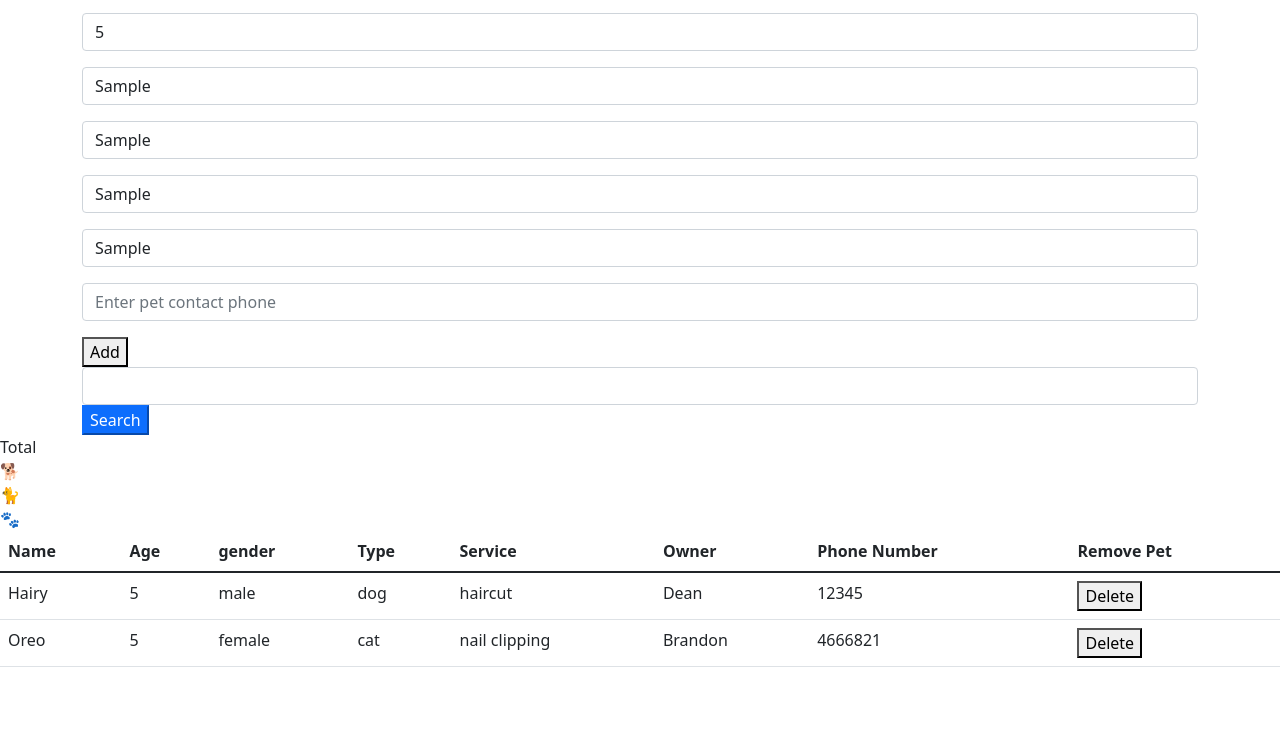
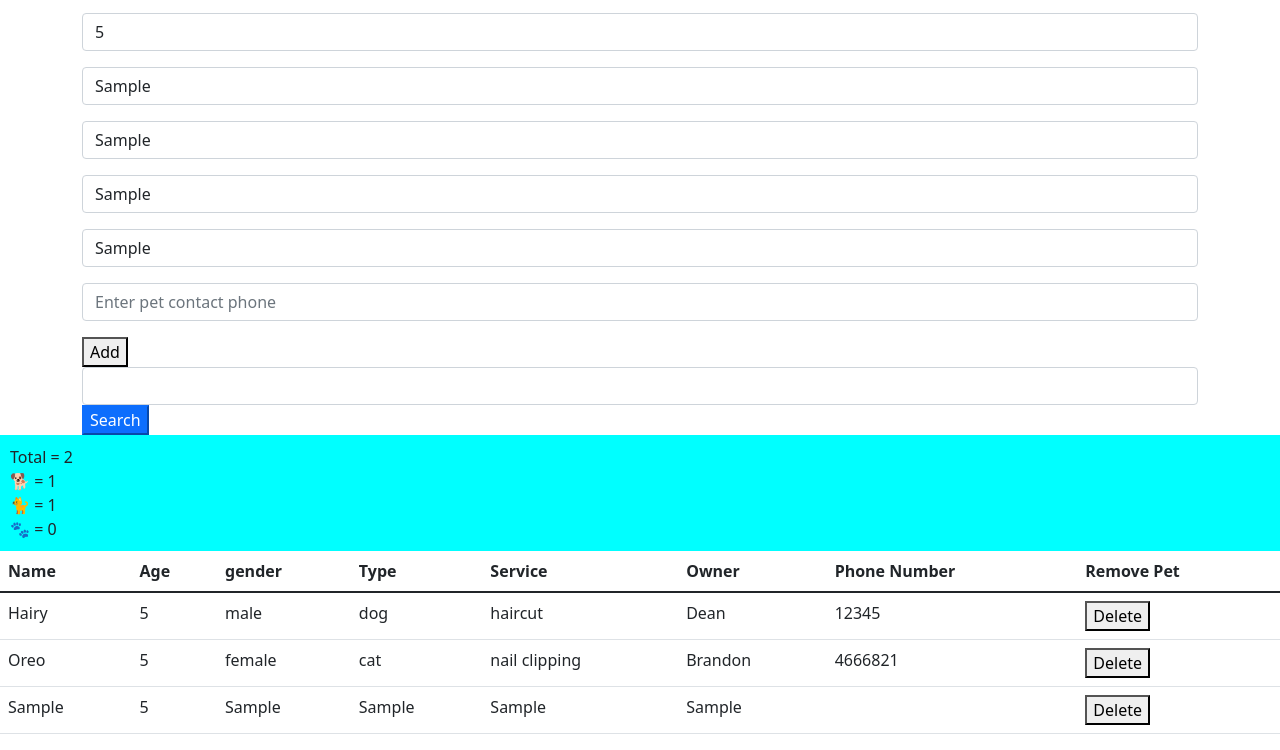
Before and after one commit to brandon-genius/petSalon104, a plain HTML site: page register.html in a window 1280 px wide. Both pictures are taken after typing "Sample", "5", "Sample", "Sample", "Sample", "Sample" into the empty fields and a click on the button "Add". Shown: the part 143-893 px from the top of the page. Before the commit the page ends 826 px from the top, so only its background shows below. Drawn offline with nearby package versions, Linux system fonts and the light colour scheme.

Commit message:
final
final

```diff
--- a/Scripts/register.js
+++ b/Scripts/register.js
@@ -1,17 +1,38 @@
 //create constructor
-let x=0;
-function Pet(name,age,gender,type,service,owner,contactPhone){
-    this.petName=name;
-    this.petAge=age;
-    this.petGender=gender;
-    this.petType=type;
-    this.petService=service;
-    this.petOwner=owner;
-    this.petContact=contactPhone;
-    this.id=x++;
+let x = 0;
+function Pet(name, age, gender, type, service, owner, contactPhone) {
+  this.petName = name;
+  this.petAge = age;
+  this.petGender = gender;
+  this.petType = type;
+  this.petService = service;
+  this.petOwner = owner;
+  this.petContact = contactPhone;
+  this.id = x++;
 }
 
-//get info from inputs
+
+function isValid(aPet) {
+  //returnfalse when pet is not valid
+  //return true if pet is valid
+  let valid = true;
+  if (aPet.petName.length == 0) {
+    valid = false;
+    console.log("Invalid Name");
+  }
+  if (aPet.petAge.length == 0) {
+    valid = false;
+    console.log("Invalid Age");
+  }
+  if ((aPet.petService.length = 0)) {
+    valid = false;
+    console.log("Invalid Service");
+  }
+
+  return valid;
+}
+
+function register() {
   let inputPetName = document.getElementById("txtpetName").value;
   let inputPetAge = document.getElementById("txtpetAge").value;
   let inputPetGender = document.getElementById("txtgender").value;
@@ -19,48 +40,38 @@ let inputPetType = document.getElementById("txtpetType").value;
   let inputPetService = document.getElementById("txtpetService").value;
   let inputPetOwner = document.getElementById("txtpetOwner").value;
   let inputPetContact = document.getElementById("txtpetNumber").value;
-
-function isValid(aPet){
-    //returnfalse when pet is not valid
-    //return true if pet is valid
-    let valid=true
-    if(aPet.petName.length==0){
-        valid=false;
-        console.log("Invalid Name")
-    }
-    if(aPet.petAge.length==0){
-        valid=false;
-        console.log("Invalid Age")
-    }
-    if(aPet.petService.length=0){
-        valid=false
-        console.log("Invalid Service")
-    }
-
-    return valid;
-}
-
-
-
-
-function register(){
-    console.log(inputPetName.value,inputPetAge.value,inputPetGender.value,inputPetType.value,inputPetService.value,inputPetOwner.value,inputPetContact.value);
+  console.log(
+    inputPetName,
+    inputPetAge,
+    inputPetGender,
+    inputPetType,
+    inputPetService,
+    inputPetOwner,
+    inputPetContact
+  );
   //create object
-    let thePet = new Pet(inputPetName.value,inputPetAge.value,inputPetGender.value,inputPetType.value,inputPetService.value,inputPetOwner.value,inputPetContact.value);
+  let thePet = new Pet(
+    inputPetName,
+    inputPetAge,
+    inputPetGender,
+    inputPetType,
+    inputPetService,
+    inputPetOwner,
+    inputPetContact
+  );
   console.log(thePet);
 
-    if(isValid(thePet)){
+  if (isValid(thePet)) {
     //push object
     petSalon.pets.push(thePet);
     displayPetsTable();
   }
 }
 
-
-function displayPetsTable(){
-    let row="";
-    for(let i=0;i<petSalon.pets.length;i++){
-        row+=`
+function displayPetsTable() {
+  let row = "";
+  for (let i = 0; i < petSalon.pets.length; i++) {
+    row += `
             <tr id="${petSalon.pets[i].id}">
             <td>${petSalon.pets[i].petName}</td>
             <td>${petSalon.pets[i].petAge}</td>
@@ -72,47 +83,56 @@ function displayPetsTable(){
             <td> <button onclick="deletePet(${petSalon.pets[i].id});">Delete</button></td>
             </tr> `;
   }
-    document.getElementById("petTable").innerHTML=row;
+  document.getElementById("petTable").innerHTML = row;
 }
 
-function deletePet(petId){
+function deletePet(petId) {
   console.log("Delete pet", petId);
   //travel array to search petId
-    for( i=0; i<petSalon.pets.length;i++){
-        let pet=petSalon.pets[i];
-        if(pet.id==petId){
-            deleteIndex=i;
+  for (i = 0; i < petSalon.pets.length; i++) {
+    let pet = petSalon.pets[i];
+    if (pet.id == petId) {
+      deleteIndex = i;
       console.log("I found the pet", deleteIndex);
     }
   }
-    petSalon.pets.splice(deleteIndex,1);
+  petSalon.pets.splice(deleteIndex, 1);
   document.getElementById(petId).remove();
 }
-function searchPet(){
-    let searchString=document.getElementById("txtSearch").value;
+function searchPet() {
+  let searchString = document.getElementById("txtSearch").value;
   console.log(searchString);
-    for( i=0; i<petSalon.pets.length;i++){
-        let pet=petSalon.pets[i];
-        if(pet.petName.toLowerCase()==searchString.toLowerCase() ||
-        pet.petGender.toLowerCase()==searchString.toLowerCase() ||
-        pet.petType.toLowerCase()==searchString.toLowerCase() ||
-        pet.petService.toLowerCase()==searchString.toLowerCase()||
-        pet.petOwner.toLowerCase()==searchString.toLowerCase()){
+  for (i = 0; i < petSalon.pets.length; i++) {
+    let pet = petSalon.pets[i];
+    if (
+      pet.petName.toLowerCase() == searchString.toLowerCase() ||
+      pet.petGender.toLowerCase() == searchString.toLowerCase() ||
+      pet.petType.toLowerCase() == searchString.toLowerCase() ||
+      pet.petService.toLowerCase() == searchString.toLowerCase() ||
+      pet.petOwner.toLowerCase() == searchString.toLowerCase()
+    ) {
       console.log("I Found the Pet");
-            document.getElementById(pet.id).classList.add('bg-color');
-        }
-        else{
-            document.getElementById(pet.id).classList.remove('bg-color');
+      document.getElementById(pet.id).classList.add("bg-color");
+    } else {
+      document.getElementById(pet.id).classList.remove("bg-color");
     }
   }
 }
 
-function init(){
+function init() {
   //create some pets
-    let hairy = new Pet("Hairy", 5,"male","dog","haircut","Dean",12345);
-    let Oreo = new Pet("Oreo", 5,"female","cat","nail clipping","Brandon",4666821);
-    petSalon.pets.push(hairy,Oreo);
+  let hairy = new Pet("Hairy", 5, "male", "dog", "haircut", "Dean", 12345);
+  let Oreo = new Pet(
+    "Oreo",
+    5,
+    "female",
+    "cat",
+    "nail clipping",
+    "Brandon",
+    4666821
+  );
+  petSalon.pets.push(hairy, Oreo);
   displayPetsTable();
 }
 
-window.onload=init;
+window.onload = init;
--- a/Styles/style.css
+++ b/Styles/style.css
@@ -21,3 +21,10 @@ footer{
     background-color: rgb(7, 243, 164);
     color: white
 }
+.animals{
+    padding: 10px;
+    border: 2px;
+    border-color: black;
+    background-color: aqua;
+    width: ;
+}
--- a/register.html
+++ b/register.html
@@ -48,18 +48,18 @@
         <input class="form-control" id="txtSearch" type="search">
         <button onclick="searchPet();" class="btn-primary">Search</button>
     </div>
-    <div>
+    <div class="animals">
         <div id="total">
-            Total
+            Total = 2
         </div>
         <div id="dogs">
-            🐕
+            🐕 = 1
         </div>
         <div id="cat">
-            🐈
+            🐈 = 1
         </div>
         <div id="other">
-            🐾
+            🐾 = 0
         </div>
     </div>
     <table class="table">
```
Also changed, not shown: index.html (+3 -1 lines). Lines whose indentation alone changed are shown as unchanged.
